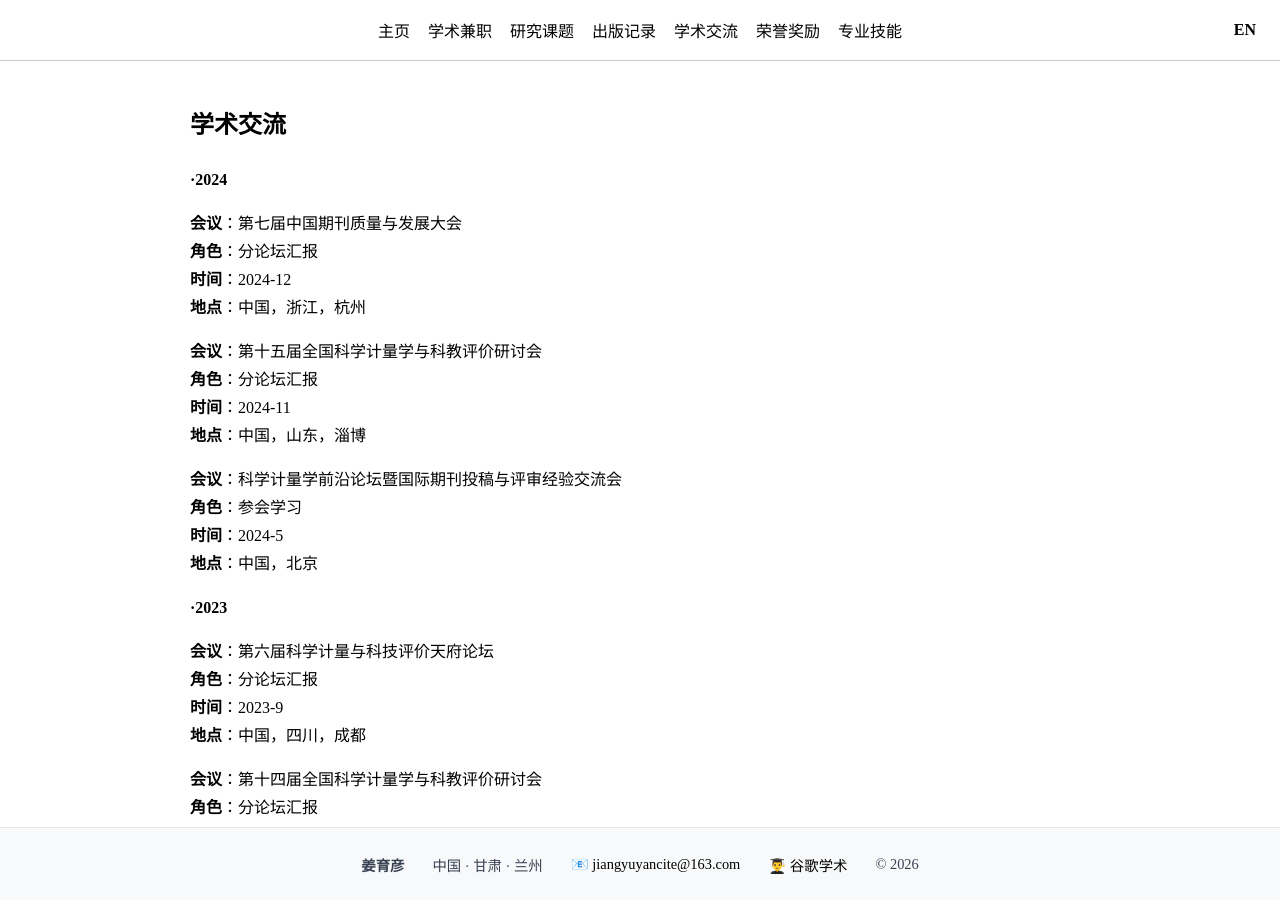
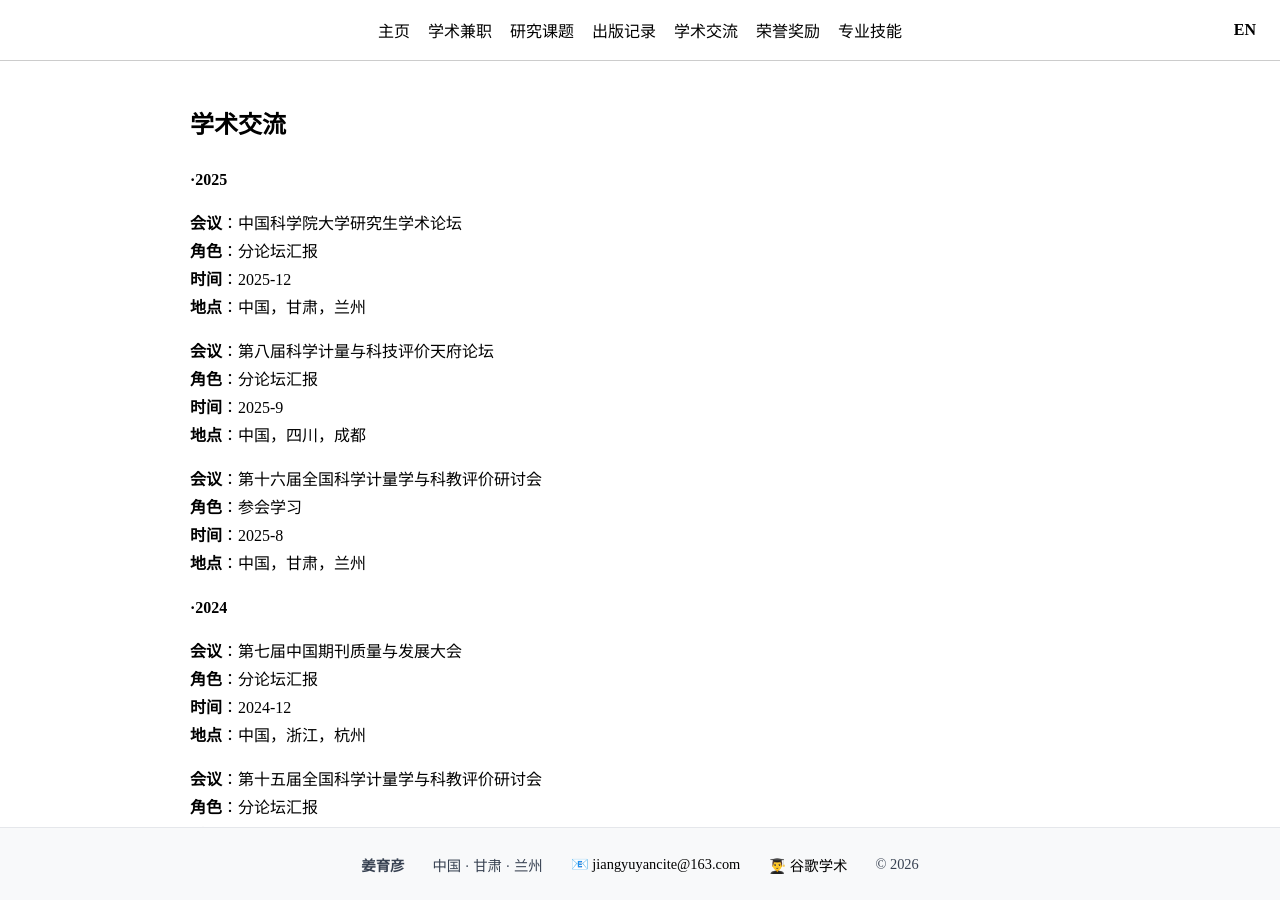
Before and after one commit to jiang-yuyan/Yuyan-Jiang-CV, a Jekyll site: the page built from exchange/exchanges-zh.md, in a window 1280 px wide and 900 px high. Built offline with Jekyll 4.4.1, drawn with Linux system fonts in a browser that asks for light colours.

Commit message:
Update exchanges-zh.md

```diff
--- a/exchange/exchanges-zh.md
+++ b/exchange/exchanges-zh.md
@@ -4,6 +4,23 @@ title: exchanges-zh
 ---
 
 ## 学术交流
+__·2025__
+
+**会议**：中国科学院大学研究生学术论坛
+**角色**：分论坛汇报
+**时间**：2025-12
+**地点**：中国，甘肃，兰州
+
+**会议**：第八届科学计量与科技评价天府论坛
+**角色**：分论坛汇报
+**时间**：2025-9
+**地点**：中国，四川，成都
+
+**会议**：第十六届全国科学计量学与科教评价研讨会
+**角色**：参会学习
+**时间**：2025-8
+**地点**：中国，甘肃，兰州
+
 __·2024__
 
 **会议**：第七届中国期刊质量与发展大会
```
